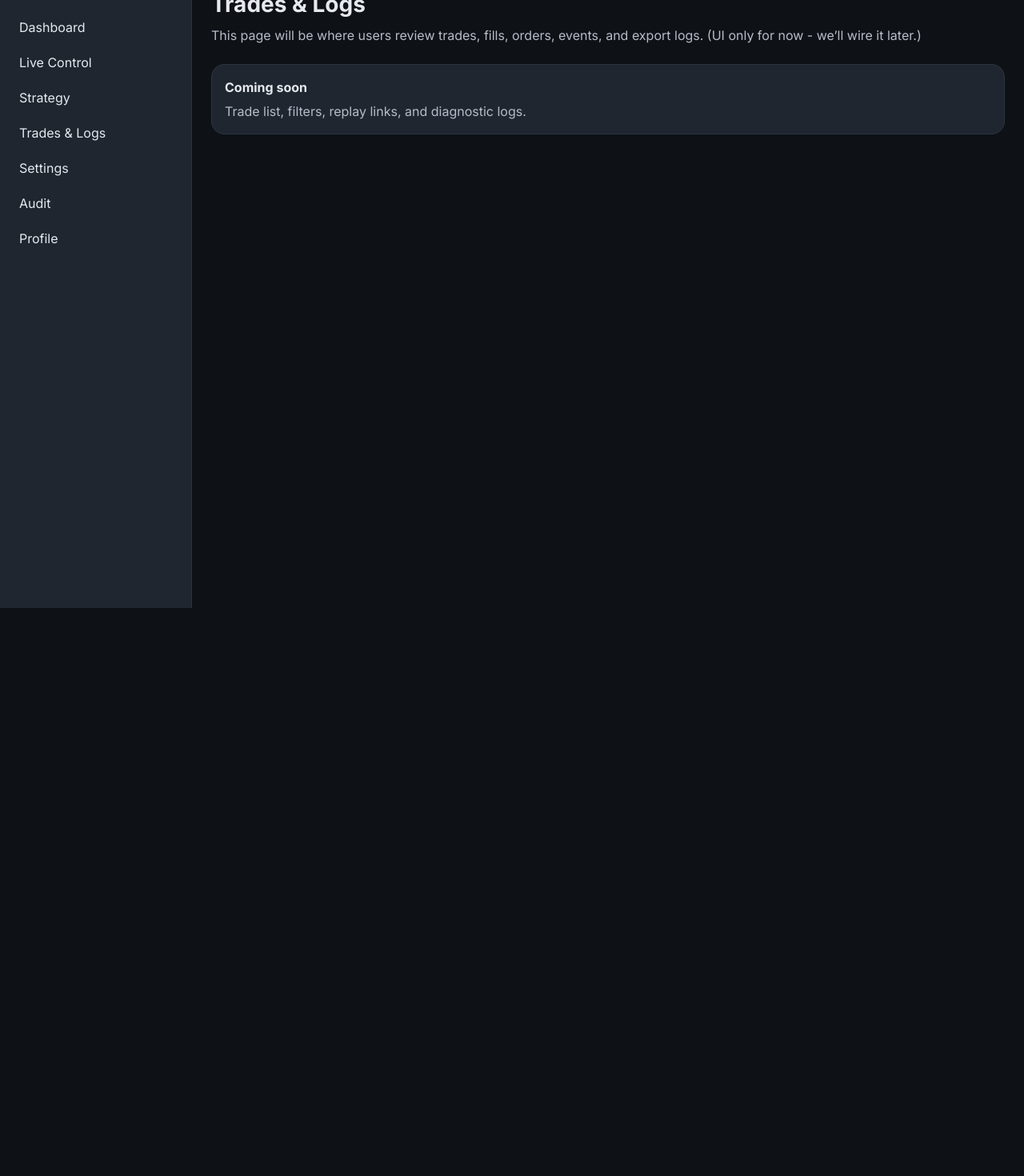
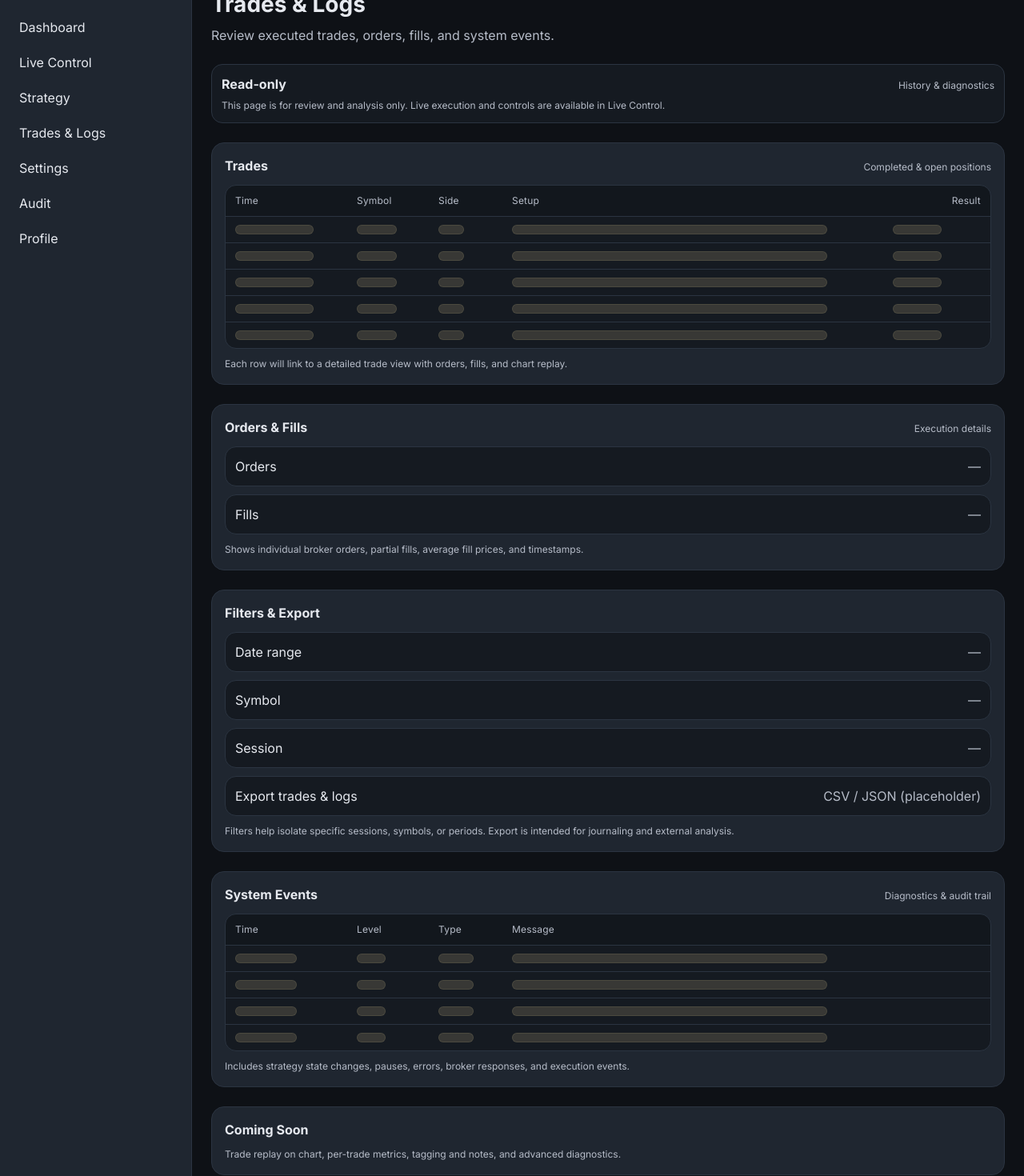
Before and after one commit to becspage-arch/aura, a Next.js app: page /app/trades in a window 1280 px wide. Shown: the part 40-1510 px from the top of the page at 80% size. Before the commit the page ends 800 px from the top, so only its background shows below. Built offline with nearby package versions, Linux system fonts and the light colour scheme.

Commit message:
trade log

```diff
--- a/src/app/app/trades/page.tsx
+++ b/src/app/app/trades/page.tsx
@@ -2,28 +2,153 @@ export const dynamic = "force-dynamic";
 
 export default function TradesAndLogsPage() {
   return (
-    <div className="mx-auto grid max-w-6xl gap-6">
+    <div className="mx-auto max-w-6xl aura-page">
+      {/* Page intro */}
       <div>
-        <h1 style={{ fontSize: 28, fontWeight: 700 }}>Trades & Logs</h1>
-        <p style={{ marginTop: 6, color: "var(--muted-foreground)" }}>
-          This page will be where users review trades, fills, orders, events, and export logs.
-          (UI only for now - we’ll wire it later.)
+        <h1 className="aura-page-title">Trades & Logs</h1>
+        <p className="aura-page-subtitle">
+          Review executed trades, orders, fills, and system events.
         </p>
       </div>
 
-      <section
-        style={{
-          border: "1px solid var(--border)",
-          borderRadius: 16,
-          padding: 16,
-          background: "var(--card)",
-          color: "var(--card-foreground)",
-        }}
-      >
-        <div style={{ fontWeight: 700, marginBottom: 6 }}>Coming soon</div>
-        <div style={{ color: "var(--muted-foreground)" }}>
-          Trade list, filters, replay links, and diagnostic logs.
+      {/* Page purpose / read-only notice */}
+      <section className="aura-card-muted">
+        <div className="aura-row-between">
+          <span className="aura-card-title">Read-only</span>
+          <span className="aura-muted aura-text-xs">History & diagnostics</span>
         </div>
+
+        <p className="aura-muted aura-text-xs aura-mt-6">
+          This page is for review and analysis only. Live execution and controls are available
+          in Live Control.
+        </p>
+      </section>
+
+      {/* Trades table placeholder */}
+      <section className="aura-card">
+        <div className="aura-row-between">
+          <div className="aura-card-title">Trades</div>
+          <div className="aura-muted aura-text-xs">Completed & open positions</div>
+        </div>
+
+        <div className="aura-mt-12 aura-table" aria-label="Trades table placeholder">
+          <div className="aura-table-header">
+            <div>Time</div>
+            <div>Symbol</div>
+            <div>Side</div>
+            <div className="aura-hide-sm">Setup</div>
+            <div className="aura-right">Result</div>
+          </div>
+
+          {/* Placeholder rows */}
+          {[...Array(5)].map((_, i) => (
+            <div className="aura-table-row" key={i}>
+              <div className="aura-skel aura-w-70" />
+              <div className="aura-skel aura-w-55" />
+              <div className="aura-skel aura-w-40" />
+              <div className="aura-skel aura-w-85 aura-hide-sm" />
+              <div className="aura-skel aura-w-55 aura-right" />
+            </div>
+          ))}
+        </div>
+
+        <p className="aura-muted aura-text-xs aura-mt-10">
+          Each row will link to a detailed trade view with orders, fills, and chart replay.
+        </p>
+      </section>
+
+      {/* Orders & fills */}
+      <section className="aura-card">
+        <div className="aura-row-between">
+          <div className="aura-card-title">Orders & Fills</div>
+          <div className="aura-muted aura-text-xs">Execution details</div>
+        </div>
+
+        <div className="aura-mt-12 aura-grid-gap-10">
+          <div className="aura-card-muted aura-row-between">
+            <span>Orders</span>
+            <span className="aura-muted">—</span>
+          </div>
+
+          <div className="aura-card-muted aura-row-between">
+            <span>Fills</span>
+            <span className="aura-muted">—</span>
+          </div>
+        </div>
+
+        <p className="aura-muted aura-text-xs aura-mt-10">
+          Shows individual broker orders, partial fills, average fill prices, and timestamps.
+        </p>
+      </section>
+
+      {/* Filters & export */}
+      <section className="aura-card">
+        <div className="aura-card-title">Filters & Export</div>
+
+        <div className="aura-mt-12 aura-grid-gap-10">
+          <div className="aura-card-muted aura-row-between">
+            <span>Date range</span>
+            <span className="aura-muted">—</span>
+          </div>
+
+          <div className="aura-card-muted aura-row-between">
+            <span>Symbol</span>
+            <span className="aura-muted">—</span>
+          </div>
+
+          <div className="aura-card-muted aura-row-between">
+            <span>Session</span>
+            <span className="aura-muted">—</span>
+          </div>
+
+          <div className="aura-card-muted aura-row-between">
+            <span>Export trades & logs</span>
+            <span className="aura-muted">CSV / JSON (placeholder)</span>
+          </div>
+        </div>
+
+        <p className="aura-muted aura-text-xs aura-mt-10">
+          Filters help isolate specific sessions, symbols, or periods. Export is intended for
+          journaling and external analysis.
+        </p>
+      </section>
+
+      {/* System events / logs */}
+      <section className="aura-card">
+        <div className="aura-row-between">
+          <div className="aura-card-title">System Events</div>
+          <div className="aura-muted aura-text-xs">Diagnostics & audit trail</div>
+        </div>
+
+        <div className="aura-mt-12 aura-table" aria-label="System events placeholder">
+          <div className="aura-table-header">
+            <div>Time</div>
+            <div>Level</div>
+            <div className="aura-hide-sm">Type</div>
+            <div>Message</div>
+          </div>
+
+          {[...Array(4)].map((_, i) => (
+            <div className="aura-table-row" key={i}>
+              <div className="aura-skel aura-w-55" />
+              <div className="aura-skel aura-w-40" />
+              <div className="aura-skel aura-w-55 aura-hide-sm" />
+              <div className="aura-skel aura-w-85" />
+            </div>
+          ))}
+        </div>
+
+        <p className="aura-muted aura-text-xs aura-mt-10">
+          Includes strategy state changes, pauses, errors, broker responses, and execution events.
+        </p>
+      </section>
+
+      {/* Coming soon */}
+      <section className="aura-card">
+        <div className="aura-card-title">Coming Soon</div>
+        <p className="aura-muted aura-text-xs aura-mt-10">
+          Trade replay on chart, per-trade metrics, tagging and notes, and advanced diagnostics.
+        </p>
       </section>
     </div>
   );
```
